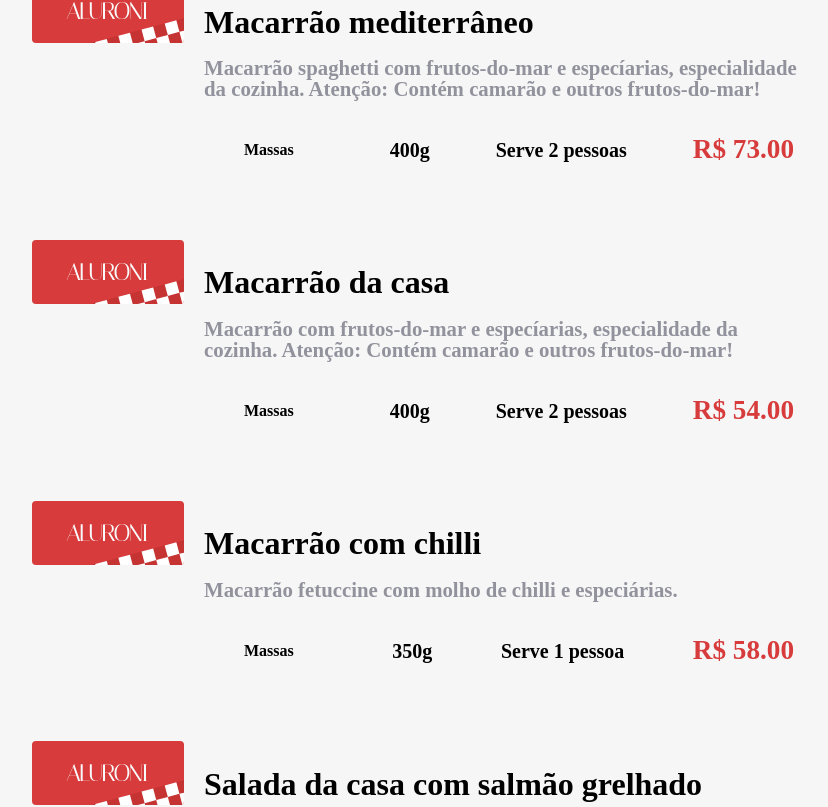
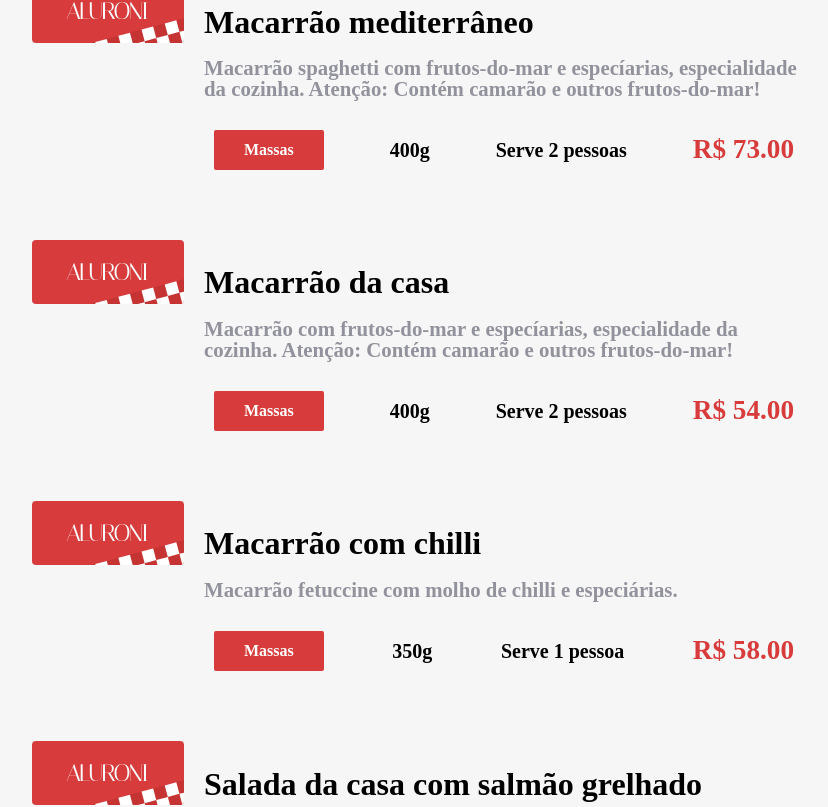
Before and after one commit to Odisseu93/aluroni, a React (Create React App) app: page / in a window 1280 px wide. Shown: the part 796-1603 px from the top of the page, without its empty margins (168-996 px from the left). Built offline with nearby package versions, Linux system fonts and the light colour scheme; the HTML template or start-up script is replaced by a standard one; a web font is replaced by a local one.

Commit message:
Atualizando os tipos

```diff
--- a/src/pages/cardapio/itens/item/index.tsx
+++ b/src/pages/cardapio/itens/item/index.tsx
@@ -1,6 +1,7 @@
 import logo from "assets/logo.svg"
 import styles from './Item.module.scss'
 import cardapio from '../itens.json'
+import classNames from  'classnames'
 
 type Props = typeof cardapio[0];
 
@@ -17,7 +18,10 @@ export default function Item(props: Props) {
                     <p> {description} </p>
                 </div>
                 <div className={styles.item__tags}>
-                    <div className={styles.item__tipo}>
+                    <div className={classNames({
+                        [styles.item__tipo]: true,
+                        [styles[`item__tipo__${category.label.toLocaleLowerCase()}`]]: true
+                    })}>
                         {category.label}
                     </div>
                     <div className={styles.item__porcao}>
```
